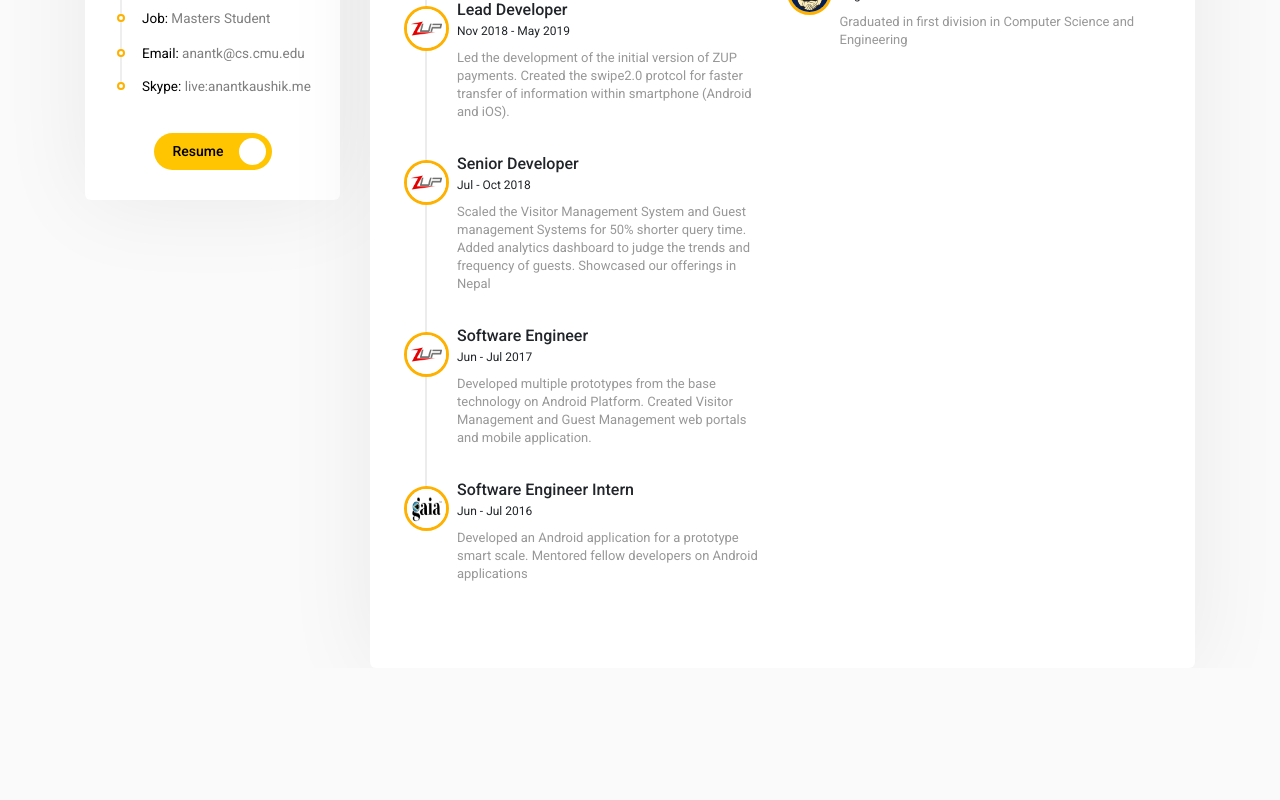
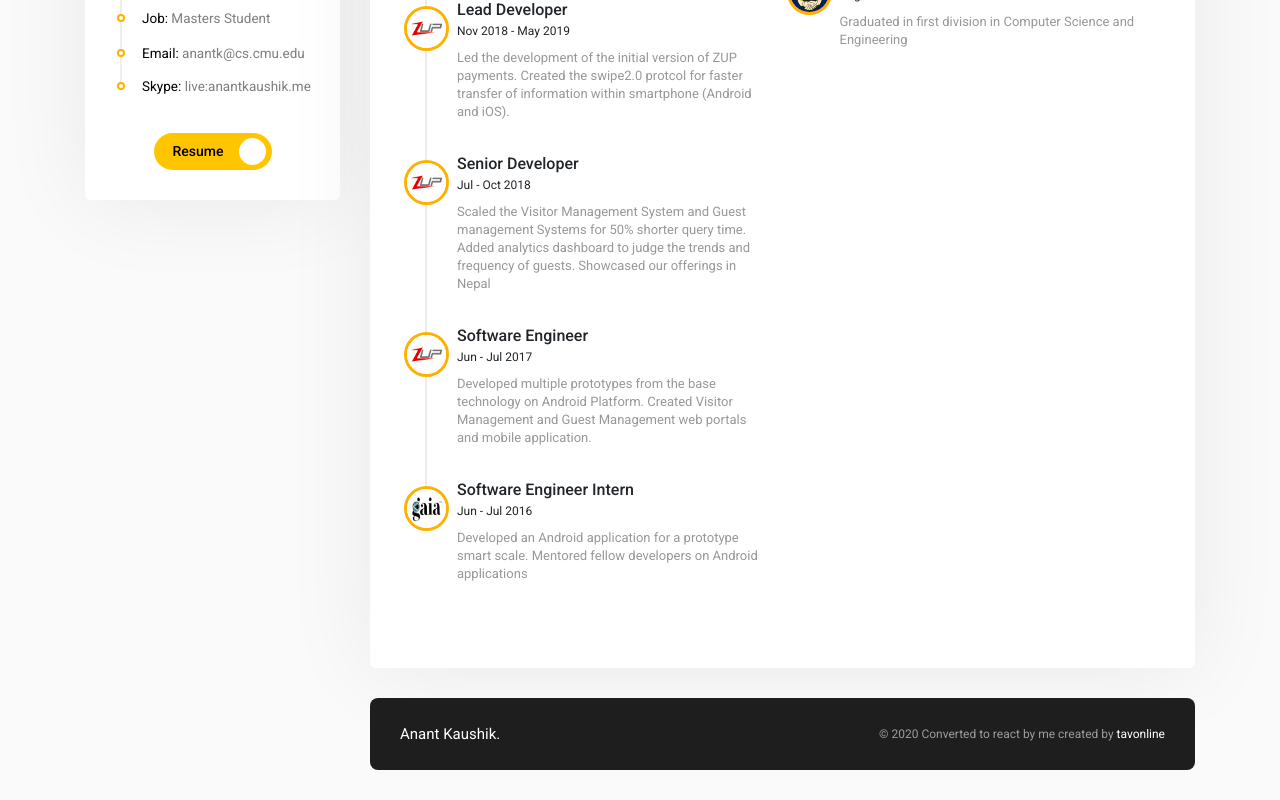
Before and after one commit to anant-kaushik/anantkaushik.com, a React (Create React App) app: page /resume in a window 1280 px wide. Shown: the part 481-1281 px from the top of the page. Before the commit the page ends 1149 px from the top, so only its background shows below. Built offline with nearby package versions, Linux system fonts and the light colour scheme; a web font is replaced by a local one.

Commit message:
added footer

```diff
--- /dev/null
+++ b/src/components/A/A.jsx
@@ -0,0 +1,14 @@
+import React from "react";
+
+const A = ({ className, href, children }) => (
+  <a
+    className={className}
+    href={href}
+    target="_blank"
+    rel="noopener noreferrer"
+  >
+    {children}
+  </a>
+);
+
+export default A;
--- a/src/components/App/App.css
+++ b/src/components/App/App.css
@@ -103,14 +103,32 @@ html {
   margin: 0px !important;
 }
 
-@media (max-width: 767px) {
+@media (max-width: 575px) {
   .hidden-xs {
     display: none !important;
   }
 }
 
-@media (min-width: 992px) and (max-width: 1199px) {
+@media (min-width: 576px) and (max-width: 767px) {
+  .hidden-sm {
+    display: none !important;
+  }
+}
+
+@media (min-width: 768px) and (max-width: 991px) {
   .hidden-md {
     display: none !important;
   }
 }
+
+@media (min-width: 992px) and (max-width: 1199px) {
+  .hidden-lg {
+    display: none !important;
+  }
+}
+
+@media (min-width: 1200px) {
+  .hidden-xl {
+    display: none !important;
+  }
+}
--- /dev/null
+++ b/src/components/Footer/Footer.css
@@ -0,0 +1,41 @@
+footer .footer {
+  background: #1e1e1e;
+  min-height: 70px;
+  color: #fff;
+  border-radius: 8px;
+  -webkit-border-radius: 8px;
+  -moz-border-radius: 8px;
+  line-height: 72px;
+}
+
+footer .footer .name {
+  color: #fff;
+  font-size: 15px;
+}
+
+footer .footer .copyright {
+  color: #9c9c9c;
+  font-size: 12px;
+  text-align: right;
+}
+
+footer .footer .copyright a {
+  color: #fff;
+}
+
+footer .footer .copyright a:hover {
+  color: #dfdfdf;
+  transition: all ease 0.3s;
+}
+
+@media (max-width: 1199px) {
+  footer .footer .copyright {
+    text-align: center;
+  }
+}
+
+@media (max-width: 991px) {
+  footer .footer .copyright {
+    text-align: center;
+  }
+}
--- /dev/null
+++ b/src/components/Footer/Footer.jsx
@@ -0,0 +1,30 @@
+import React from "react";
+import { Container, Row, Col } from "react-bootstrap";
+import { A } from "components";
+import "./Footer.css";
+
+const Footer = () => (
+  <footer>
+    <Col md="12" className="footer top_30 bottom_30">
+      <Container>
+        <Row>
+          <Col md="4" className="name hidden-lg hidden-md hidden-sm hidden-xs">
+            Anant Kaushik.
+          </Col>
+          <Col xl="8" md="12" className="copyright">
+            © 2020 Converted to react by me created by{" "}
+            <A
+              href="https://themeforest.net/user/tavonline"
+              target="_blank"
+              rel="noopener noreferrer"
+            >
+              tavonline
+            </A>
+          </Col>
+        </Row>
+      </Container>
+    </Col>
+  </footer>
+);
+
+export default Footer;
--- a/src/containers/NavBar/NavBar.jsx
+++ b/src/containers/NavBar/NavBar.jsx
@@ -1,4 +1,5 @@
 import React, { Component } from "react";
+import { A } from "components";
 import { Row, Col } from "react-bootstrap";
 import { withRouter } from "react-router-dom";
 
@@ -39,20 +40,20 @@ const Tabs = ({ history, routes }) => (
 
 const SocialIcons = ({ github, linkedin }) => (
   <div className="hidden-md social-icons pull-right">
-    <a className="gh" href={github.href} target="_blank">
+    <A className="gh" href={github.href}>
       <i className="fa fa-github" aria-hidden="true"></i>
-    </a>
-    <a className="ld" href={linkedin.href} target="_blank">
+    </A>
+    <A className="ld" href={linkedin.href}>
       <i className="fa fa-linkedin" aria-hidden="true"></i>
-    </a>
+    </A>
   </div>
 );
 
 const Links = ({ links }) => (
   <div>
-    <a href={"mailto:" + EMAIL} className="pull-right site-btn icon hidden-xs">
+    <A href={"mailto:" + EMAIL} className="pull-right site-btn icon hidden-xs">
       Mail<i className="fa fa-paper-plane" aria-hidden="true"></i>
-    </a>
+    </A>
     <SocialIcons {...links.socials} />
   </div>
 );
--- a/src/views/MainPage.jsx
+++ b/src/views/MainPage.jsx
@@ -3,15 +3,14 @@ import { Row, Col } from "react-bootstrap";
 import { Switch, Route, Redirect } from "react-router-dom";
 import routes from "routes";
 
-import { Wrapper } from "components";
-import {
-  Profile,
-  NavBar
-} from "containers";
+import { Wrapper, Footer } from "components";
+import { Profile, NavBar } from "containers";
 
-const getRoutes = routes => (
+const getRoutes = (routes) => (
   <Switch>
-    {routes.map((prop, key) => <Route path={prop.path} component={prop.component} key={key} />)}
+    {routes.map((prop, key) => (
+      <Route path={prop.path} component={prop.component} key={key} />
+    ))}
     <Redirect from="/" to="/home" />
   </Switch>
 );
@@ -25,6 +24,7 @@ const MainPage = () => (
       <Col lg="9" md="12">
         <NavBar />
         {getRoutes(routes)}
+        <Footer />
       </Col>
     </Row>
   </Wrapper>
```
Also changed, not shown: src/components/index.jsx (+15 -1 lines).
